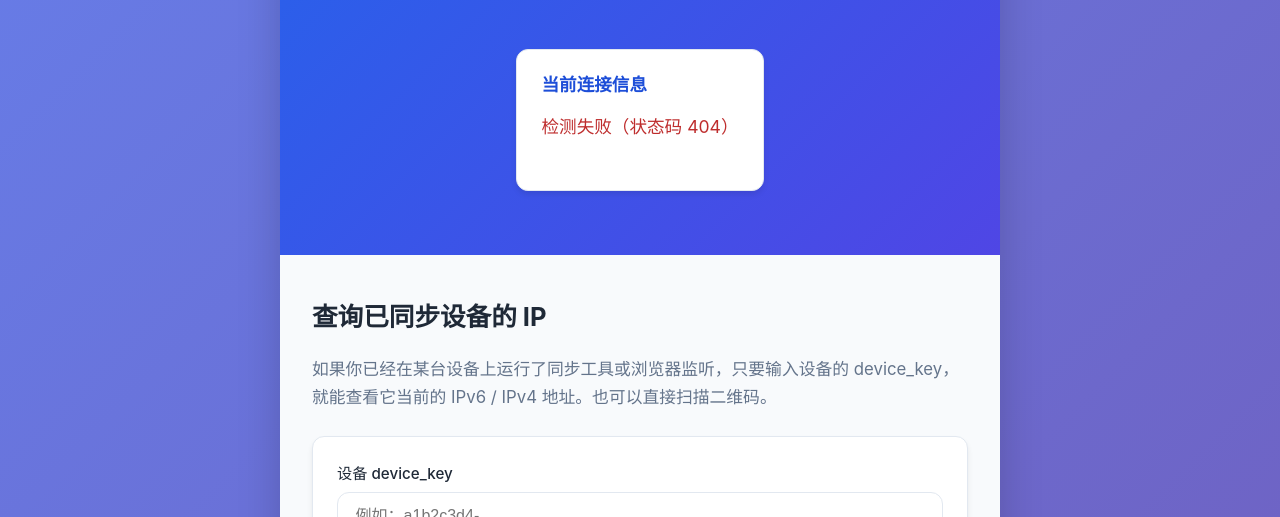
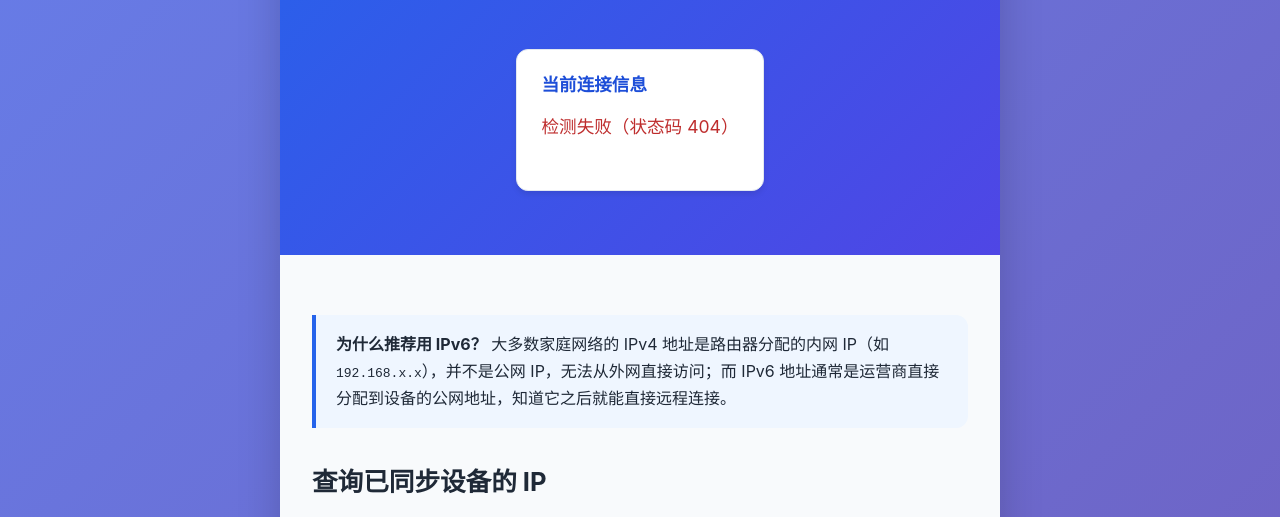
Before and after one commit to lluck42/ipstun, a website: page index.html in a window 1280 px wide. Shown: the part 258-775 px from the top of the page. Drawn offline with Linux system fonts and the light colour scheme; no server answers.

Commit message:
ipv6 提示说明

```diff
--- a/index.html
+++ b/index.html
@@ -41,6 +41,10 @@
   </header>
 
   <main class="container">
+    <div class="info-box" style="margin-bottom: 2rem;">
+      <strong>为什么推荐用 IPv6？</strong> 大多数家庭网络的 IPv4 地址是路由器分配的内网 IP（如 <code>192.168.x.x</code>），并不是公网 IP，无法从外网直接访问；而 IPv6 地址通常是运营商直接分配到设备的公网地址，知道它之后就能直接远程连接。
+    </div>
+
     <section>
       <h2 class="section-title">查询已同步设备的 IP</h2>
       <p class="lead">如果你已经在某台设备上运行了同步工具或浏览器监听，只要输入设备的 device_key，就能查看它当前的 IPv6 / IPv4 地址。也可以直接扫描二维码。</p>
```
